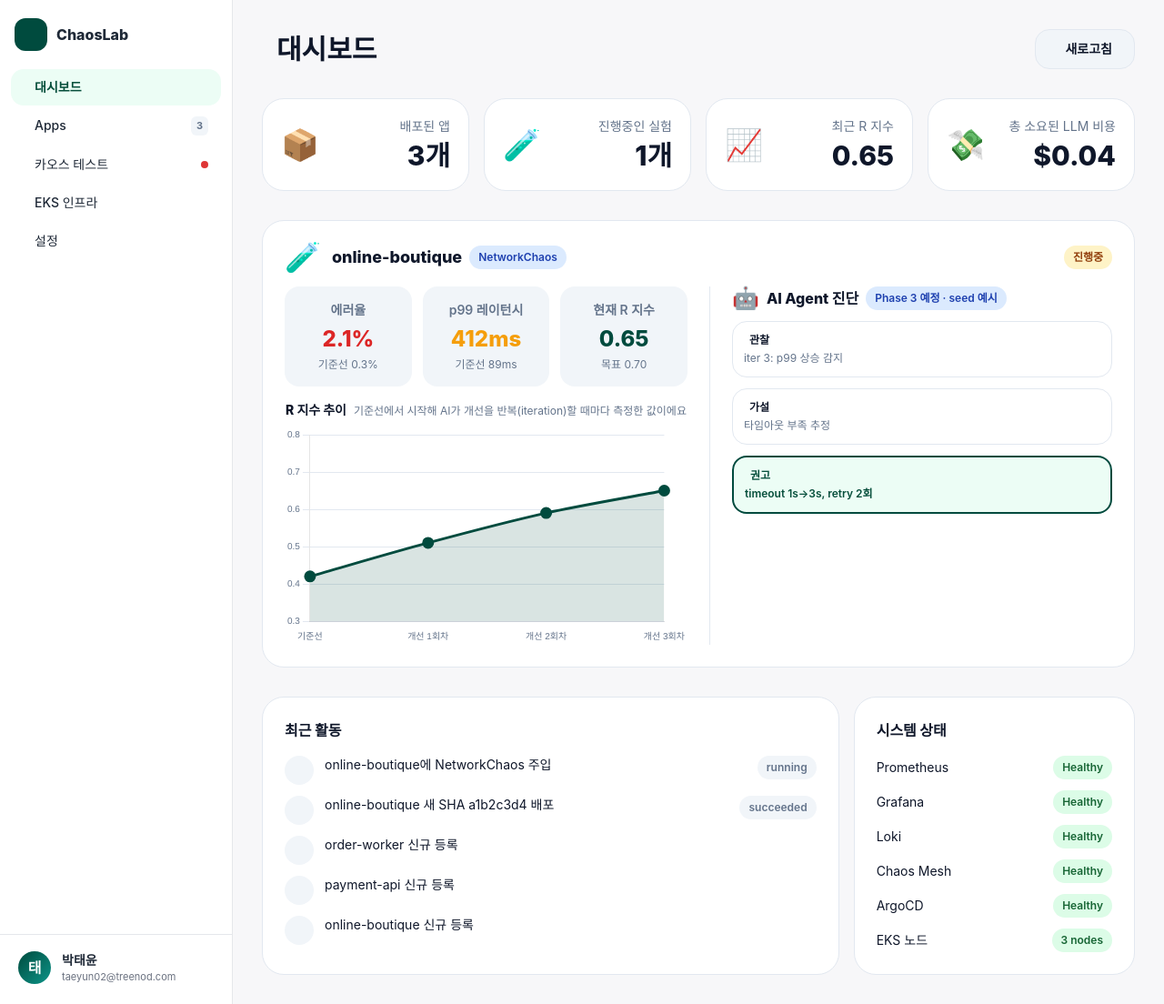
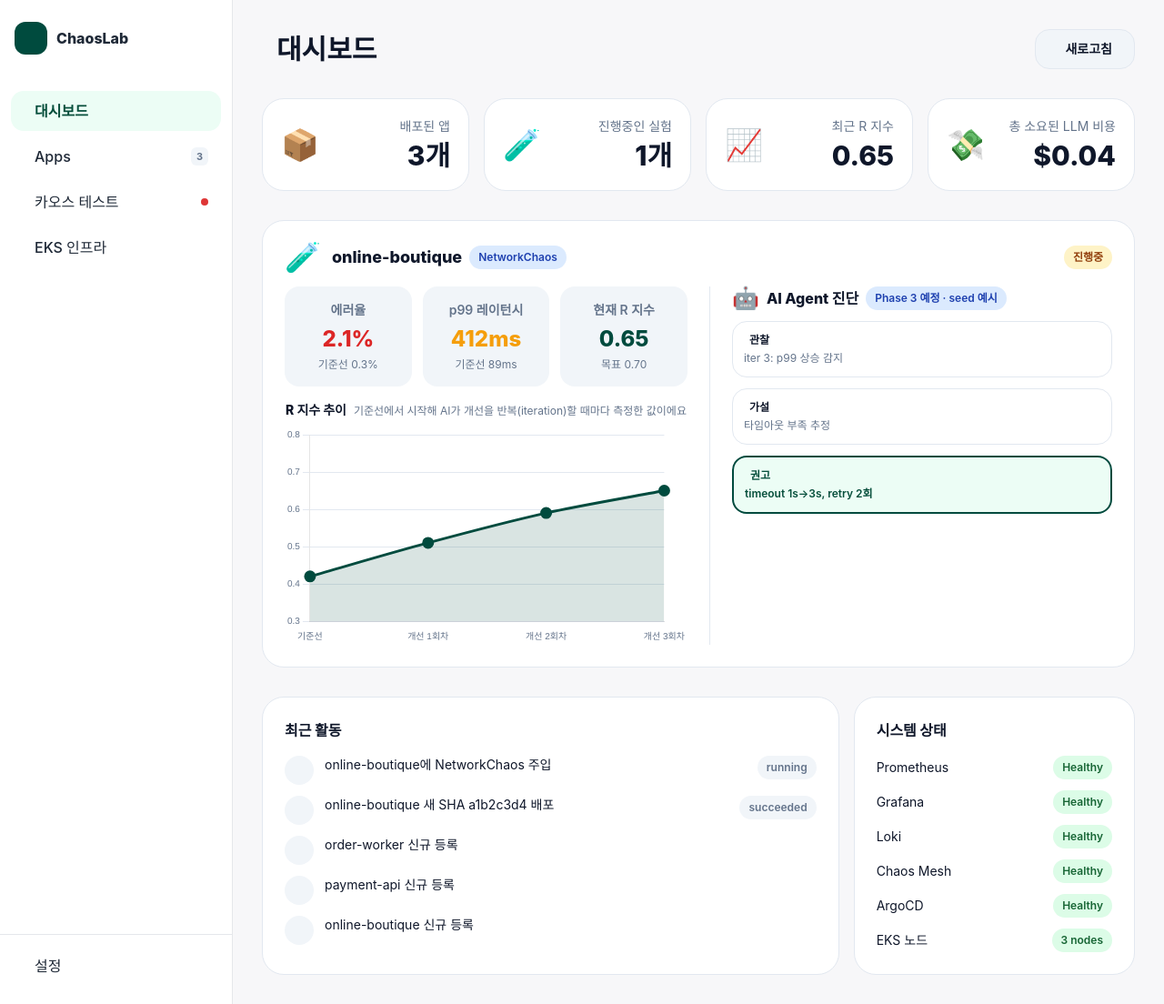
Before and after one commit to KuardianAngelRing/chaoslab, a FastAPI app: page / in a window 1280 px wide. Shown: the whole page at 91% size. Run offline with FastAPI, Linux system fonts and the light colour scheme; data comes from the database, SQL or seed files in the repository; some libraries are stand-ins or nearby versions.

Commit message:
♻️ 사이드바: 사용자 메뉴 제거·테마 토글 헤더 이동·메뉴 확대·설정 하단 고정

```diff
--- a/app/templates/partials/_sidebar.html
+++ b/app/templates/partials/_sidebar.html
@@ -1,86 +1,56 @@
 <aside class="w-64 shrink-0 flex flex-col border-r" style="background: var(--sidebar); border-color: var(--sidebar-border);">
 
   <!-- 로고 -->
-  <div class="px-4 pt-5 pb-5 flex items-center justify-between">
+  <div class="px-4 pt-6 pb-6 flex items-center justify-between">
     <div class="flex items-center gap-2.5">
       <div class="w-9 h-9 rounded-xl flex items-center justify-center" style="background: var(--primary);">
         <iconify-icon icon="solar:atom-bold" style="color: white;" width="22"></iconify-icon>
       </div>
       <div class="font-extrabold text-base leading-tight" style="color: var(--sidebar-foreground);">ChaosLab</div>
     </div>
-    <button class="p-1.5 rounded-lg hover:bg-sidebar-accent" title="사이드바 접기" style="color: var(--sidebar-muted);">
-      <iconify-icon icon="solar:sidebar-minimalistic-linear" width="18"></iconify-icon>
+    <button id="themeToggleBtn" class="p-1.5 rounded-lg hover:bg-sidebar-accent" title="테마 전환" style="color: var(--sidebar-muted);">
+      <iconify-icon id="themeIcon" icon="solar:moon-bold" width="18"></iconify-icon>
     </button>
   </div>
 
   <!-- 네비게이션 (HTMX 부분 스왑) -->
-  <nav class="flex-1 overflow-y-auto px-3 pb-4 space-y-0.5">
+  <nav class="flex-1 overflow-y-auto px-3 pt-4 pb-4 space-y-1.5">
 
     <a hx-get="/" hx-target="#main-content" hx-swap="innerHTML" hx-push-url="true"
        class="sidebar-nav-item {{ 'active' if active_nav == 'dashboard' }}">
-      <iconify-icon icon="solar:widget-bold" width="18"></iconify-icon>
-      <span class="text-sm">대시보드</span>
+      <iconify-icon icon="solar:widget-bold" width="20"></iconify-icon>
+      <span>대시보드</span>
     </a>
 
     <a hx-get="/apps" hx-target="#main-content" hx-swap="innerHTML" hx-push-url="true"
        class="sidebar-nav-item {{ 'active' if active_nav == 'apps' }}">
-      <iconify-icon icon="solar:server-square-bold" width="18"></iconify-icon>
-      <span class="text-sm flex-1">Apps</span>
+      <iconify-icon icon="solar:server-square-bold" width="20"></iconify-icon>
+      <span class="flex-1">Apps</span>
       <span class="text-[11px] font-bold px-1.5 py-0.5 rounded-md" style="background: var(--muted); color: var(--muted-foreground);">{{ app_count }}</span>
     </a>
 
     <a hx-get="/experiments" hx-target="#main-content" hx-swap="innerHTML" hx-push-url="true"
        class="sidebar-nav-item {{ 'active' if active_nav == 'experiments' }}">
-      <iconify-icon icon="solar:bug-bold" width="18"></iconify-icon>
-      <span class="text-sm flex-1">카오스 테스트</span>
+      <iconify-icon icon="solar:bug-bold" width="20"></iconify-icon>
+      <span class="flex-1">카오스 테스트</span>
       <span class="w-2 h-2 rounded-full pulse-dot" style="background: var(--danger);"></span>
     </a>
 
     <a hx-get="/infra" hx-target="#main-content" hx-swap="innerHTML" hx-push-url="true"
        class="sidebar-nav-item {{ 'active' if active_nav == 'infra' }}">
-      <iconify-icon icon="logos:aws" width="18"></iconify-icon>
-      <span class="text-sm flex-1">EKS 인프라</span>
-    </a>
-
-    <a hx-get="/settings" hx-target="#main-content" hx-swap="innerHTML" hx-push-url="true"
-       class="sidebar-nav-item {{ 'active' if active_nav == 'settings' }}">
-      <iconify-icon icon="solar:settings-bold" width="18"></iconify-icon>
-      <span class="text-sm flex-1">설정</span>
+      <iconify-icon icon="logos:aws" width="20"></iconify-icon>
+      <span class="flex-1">EKS 인프라</span>
     </a>
 
   </nav>
 
-  <!-- 사용자 프로필 -->
-  <div class="relative px-3 pb-4 border-t pt-3" style="border-color: var(--sidebar-border);">
-    <button id="userMenuBtn" class="w-full flex items-center gap-3 px-2 py-1.5 rounded-xl hover:bg-sidebar-accent">
-      <div class="w-9 h-9 rounded-full flex items-center justify-center font-extrabold text-white" style="background: linear-gradient(135deg, #004b3e, #0d9488);">
-        태
-      </div>
-      <div class="flex-1 text-left min-w-0">
-        <div class="text-sm font-bold truncate" style="color: var(--sidebar-foreground);">박태윤</div>
-        <div class="text-[11px] truncate" style="color: var(--sidebar-muted);">taeyun02@treenod.com</div>
-      </div>
-      <iconify-icon icon="lucide:chevron-up" width="14" style="color: var(--sidebar-muted);"></iconify-icon>
-    </button>
+  <!-- 설정 (하단 고정) -->
+  <div class="px-3 pb-5 pt-3 border-t" style="border-color: var(--sidebar-border);">
+    <a hx-get="/settings" hx-target="#main-content" hx-swap="innerHTML" hx-push-url="true"
+       class="sidebar-nav-item {{ 'active' if active_nav == 'settings' }}">
+      <iconify-icon icon="solar:settings-bold" width="20"></iconify-icon>
+      <span class="flex-1">설정</span>
+    </a>
+  </div>
 
-    <div id="userMenu" class="user-menu mx-3">
-      <div class="user-menu-item">
-        <iconify-icon icon="solar:user-bold" width="16"></iconify-icon>
-        내 프로필
-      </div>
-      <div class="user-menu-item" id="themeToggleBtn">
-        <iconify-icon id="themeIcon" icon="solar:moon-bold" width="16"></iconify-icon>
-        <span id="themeLabel">다크 모드</span>
-      </div>
-      <div class="user-menu-item">
-        <iconify-icon icon="solar:document-bold" width="16"></iconify-icon>
-        문서 보기
-      </div>
-      <hr style="border-color: var(--border); margin: 0.25rem 0;" />
-      <div class="user-menu-item" style="color: var(--danger);">
-        <iconify-icon icon="solar:logout-3-bold" width="16"></iconify-icon>
-        로그아웃
-      </div>
-    </div>
-  </div>
 </aside>
```
